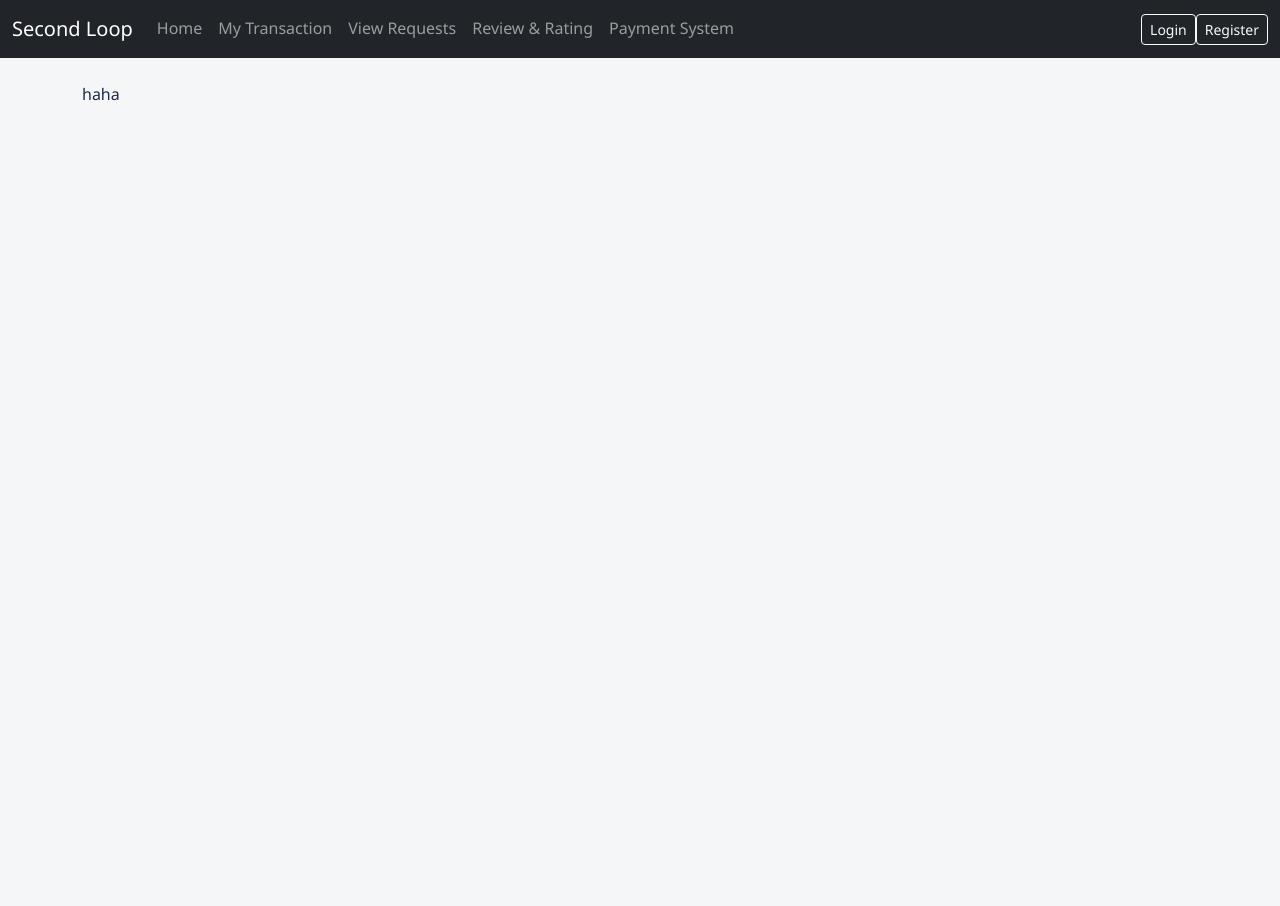
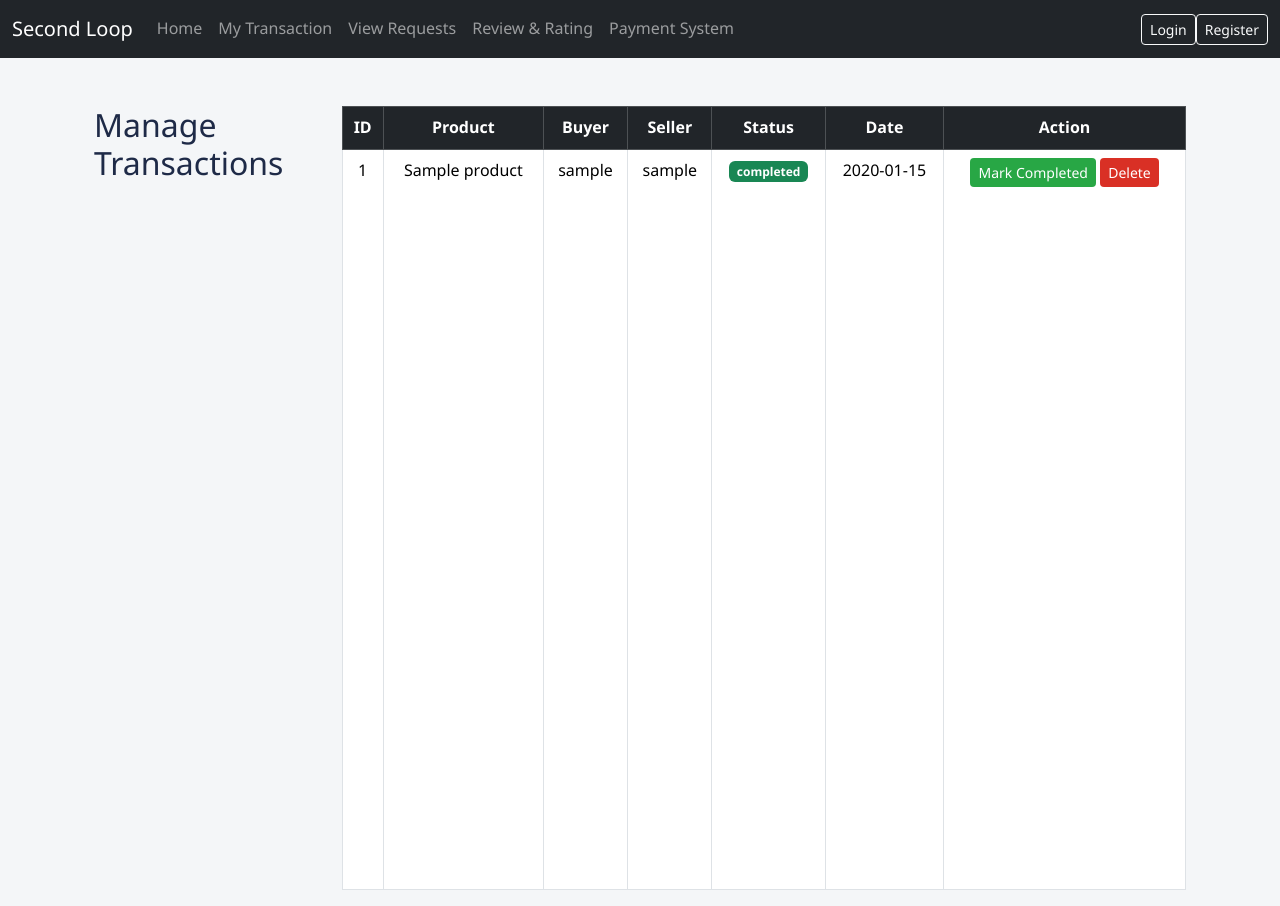
Before and after one commit to jtingvv7/2510-CSP1123-TC1L-G07, a Python web app: template admin/templates/manage_transactions.html in a window 1280 px wide. Before the commit the page ends 101 px from the top, so only its background shows below. Run offline with Jinja, Linux system fonts and the light colour scheme; the template is opened without the code that fills it: most values are stand-ins (such as "Sample title", 1, 10 or a date in 2020).

Commit message:
add manage_transaction

```diff
--- a/admin/templates/manage_products.html
+++ b/admin/templates/manage_products.html
@@ -32,6 +32,7 @@
                     </td>
                     <td>{{ p.name }}</td>
                 </tr>
+                {% endfor %}
             </tbody>
         </table>
     </div>
--- a/admin/templates/manage_transactions.html
+++ b/admin/templates/manage_transactions.html
@@ -1,6 +1,63 @@
 {% extends "base.html" %}
-{% block title %} Transactons {% endblock %}
+{% block title %} Manage Transactons {% endblock %}
 
 {% block content %}
-haha
+
+<div class="container mt-4">
+    <h2 class="mb-4">Manage Transactions</h2>
+
+    <table class="table table-bordered table-hover text-center">
+        <thead class="table-dark">
+            <tr>
+                <th>ID</th>
+                <th>Product</th>
+                <th>Buyer</th>
+                <th>Seller</th>
+                <th>Status</th>
+                <th>Date</th>
+                <th>Action</th>
+            </tr>
+        </thead>
+        <tbody>
+        {% for tx in transactions %}
+            <tr>
+                <td>{{ tx.id }}</td>
+                <td>{{ tx.product.name }}</td>
+                <td>{{ tx.buyer.username }}</td>
+                <td>{{ tx.seller.username }}</td>
+                <td>
+                    {% if tx.status == "pending" %}
+                        <span class="badge bg-warning text-dark">{{ tx.status }}</span>
+                    {% elif tx.status == "accepted" %}
+                        <span class="badge bg-primary">{{ tx.status }}</span>
+                    {% elif tx.status == "shipped" %}
+                        <span class="badge bg-info text-dark">{{ tx.status }}</span>
+                    {% elif tx.status == "completed" %}
+                        <span class="badge bg-success">{{ tx.status }}</span>
+                    {% elif tx.status == "cancelled" %}
+                        <span class="badge bg-danger">{{ tx.status }}</span>
+                    {% else %}
+                        {{ tx.status }}
+                    {% endif %}
+                </td>
+                <td>{{ tx.created_at.strftime('%Y-%m-%d') if tx.created_at else '-' }}</td>
+                <td>
+                    <!-- Update Status -->
+                    <form action="{{ url_for('admin.update_transaction', transaction_id=tx.id, new_status='completed') }}"
+                          method="POST" style="display:inline;">
+                        <button type="submit" class="btn btn-success btn-sm">Mark Completed</button>
+                    </form>
+
+                    <!-- Delete Transaction -->
+                    <form action="{{ url_for('admin.delete_transaction', transaction_id=tx.id) }}"
+                          method="POST" style="display:inline;">
+                        <button type="submit" class="btn btn-danger btn-sm">Delete</button>
+                    </form>
+                </td>
+            </tr>
+        {% endfor %}
+        </tbody>
+    </table>
+</div>
+
 {% endblock %}
--- a/messages/routes.py
+++ b/messages/routes.py
@@ -9,6 +9,7 @@ from sqlalchemy.exc import SQLAlchemyError
 logging.basicConfig(level = logging.INFO, filename = "app.log")
 messages_bp = Blueprint('messages', __name__, template_folder='templates', static_folder='static')
 
+''' for test
 #fake inbox
 @messages_bp.route("/test_inbox")
 @login_required
@@ -43,7 +44,7 @@ def fake_messages():
     db.session.commit()
 
     return "Fake messages inserted. Now go check /messages/inbox"
-
+'''
 
 #view conversation
 @messages_bp.route("/chat/<int:user_id>/json",methods=["GET"])
--- a/messages/templates/inbox.html
+++ b/messages/templates/inbox.html
@@ -13,7 +13,7 @@
            class="list-group-item list-group-item-action d-flex align-items-center">
 
             <!-- random avatar -->
-            <img src="https://i.pravatar.cc/50?u={{ user.id }}"
+            <img src="https://i.pravatar.cc/100?u={{ user.id }}"
                  class="rounded-circle me-3" alt="avatar">
 
             <!-- username -->
--- a/transaction/routes.py
+++ b/transaction/routes.py
@@ -9,6 +9,8 @@ from sqlalchemy.exc import SQLAlchemyError
 logging.basicConfig(level = logging.INFO, filename = "app.log")
 transaction_bp = Blueprint('transaction', __name__, template_folder='templates', static_folder='static')
 
+
+''' for test
 #clear fake transaction
 @transaction_bp.route("/clear_fake")
 def clear_fake():
@@ -62,9 +64,7 @@ def fake_purchase():
     db.session.commit()
     return "Fake purchase requests inserted"
 
-
-
-
+'''
 
 #buyer action
 
```
Also changed, not shown: admin/templates/manage_users.html (+11 -4 lines), static/uploads/products/product_1758084158.jpg (added), static/uploads/profiles/user1_1758075948.jpg (added).
